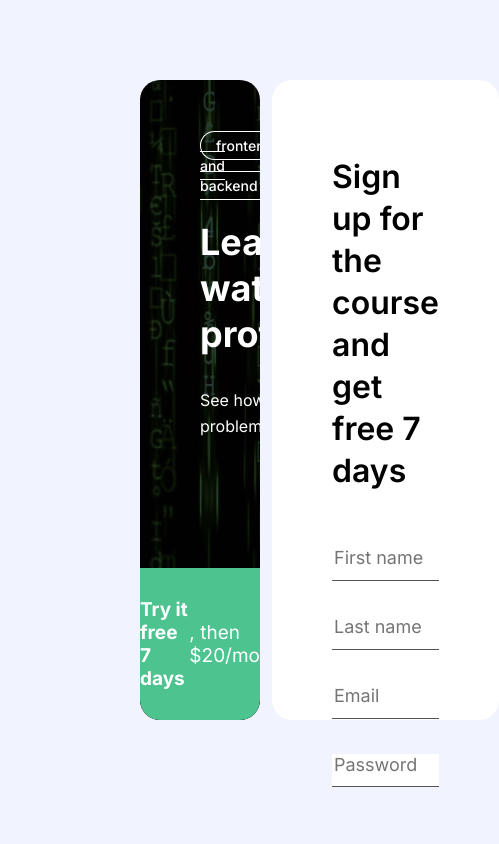
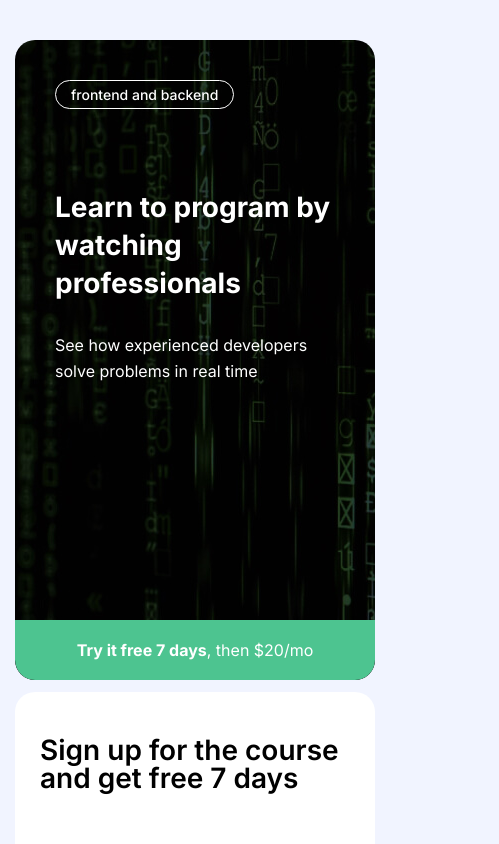
Before and after one commit to ffozilbek/introform, a plain HTML site: page index.html in a window 390 px wide. Shown: the top 844 px of the page, 499 px wide, since content can reach past the window. Drawn offline with Linux system fonts and the light colour scheme.

Commit message:
make responsive styles

```diff
--- a/css/style.css
+++ b/css/style.css
@@ -63,7 +63,8 @@ img {
     display: flex;
 }
 .banner-side {
-    width: 570px;
+    max-width: 570px;
+    width: 100%;
     height: 640px;
     background-image: url("../img/bg.jpg");
     background-position: center;
@@ -83,16 +84,19 @@ img {
     padding: 5px 15px;
     border-radius: 41px;
     margin-bottom: 60px;
+    display: inline-block;
 }
 .header {
-    width: 390px;
+    max-width: 390px;
+    width: 100%;
     font-size: 36px;
     font-weight: 700;
     line-height: 46px;
     margin-bottom: 30px;
 }
 .paragraph {
-    width: 350px;
+    max-width: 350px;
+    width: 100%;
     font-size: 16px;
     line-height: 26px;
 }
@@ -112,13 +116,13 @@ img {
 
 }
 .contact-form {
-    width: 570px;
+    max-width: 570px;
+    width: 100%;
     height: 640px;
     background-color: var(--light-color);
     padding: 55px 60px 40px 60px;
     position: relative;
     border-radius: 20px;
-    margin-right: 12px;
 }
 .form-header {
     font-size: 32px;
@@ -169,3 +173,69 @@ img {
     color: var(--link-color);
     font-weight: 700;
 }
+
+@media only screen and (max-width: 1110px) {
+    .header {
+        font-size: 28px;
+        line-height: 38px;
+    }
+
+    .form-header {
+        font-size: 28px;
+        line-height: 28px;
+        margin-bottom: 55px;
+    }
+
+    .fname-input,.lname-input,.mail-input,.password-input {
+        font-size: 16px;
+    }
+
+    .banner-footer {
+        font-size: 16px;
+    }
+
+    .banner-side {
+        padding: 40px 40px 0px 40px;
+    }
+
+    .contact-form {
+        padding: 40px 40px 40px 40px;
+    }
+}
+
+@media only screen and (max-width: 990px) {
+    .container {
+        padding-left: 20px;
+        padding-right: 20px;
+    }
+}
+
+@media only screen and (max-width: 768px) {
+    .main {
+        padding-top: 40px;
+        padding-bottom: 40px;
+    }
+
+    .container {
+        padding-left: 15px;
+        padding-right: 15px;
+    }
+
+    .form-wrapper {
+        flex-direction: column;
+        align-items: center;
+    }
+
+    .banner-side {
+        margin-bottom: 12px;
+        margin-right: 0;
+    }
+
+    .banner-footer {
+        padding: 20px;
+    }
+
+    .contact-form {
+        padding: 25px;
+    }
+}
--- a/index.html
+++ b/index.html
@@ -37,10 +37,10 @@
                         Sign up for the course and get free 7 days
                     </h1>
                     <form action="https://echo.htmlacademy.ru/courses" method="get">
-                        <input class="fname-input" type="text" placeholder="First name">
-                        <input class="lname-input" type="text" placeholder="Last name">
-                        <input class="mail-input" type="email" placeholder="Email">
-                        <input class="password-input" type="password" placeholder="Password">
+                        <input class="fname-input" type="text" placeholder="First name" required>
+                        <input class="lname-input" type="text" placeholder="Last name" required>
+                        <input class="mail-input" type="email" placeholder="Email" required>
+                        <input class="password-input" type="password" placeholder="Password" required>
                         <button class="button" type="submit">Claim your free trial</button>
                     </form>
                     <div class="decr">By clicking the button, you are agreeing to our <a class="services-link"
@@ -48,7 +48,7 @@
                     </div>
                 </div>
             </div>
-
+        </div>
     </main>
     <script src="./js/script.js"></script>
 </body>
```
